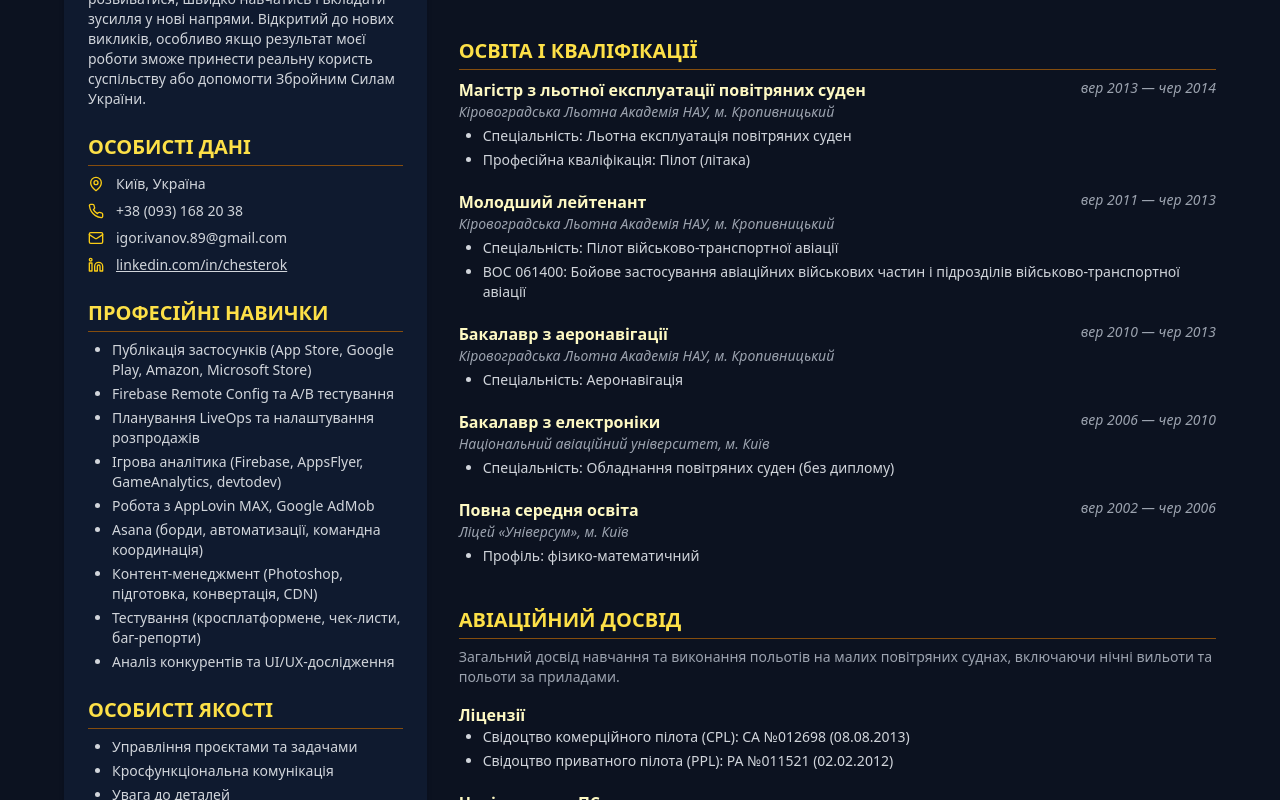
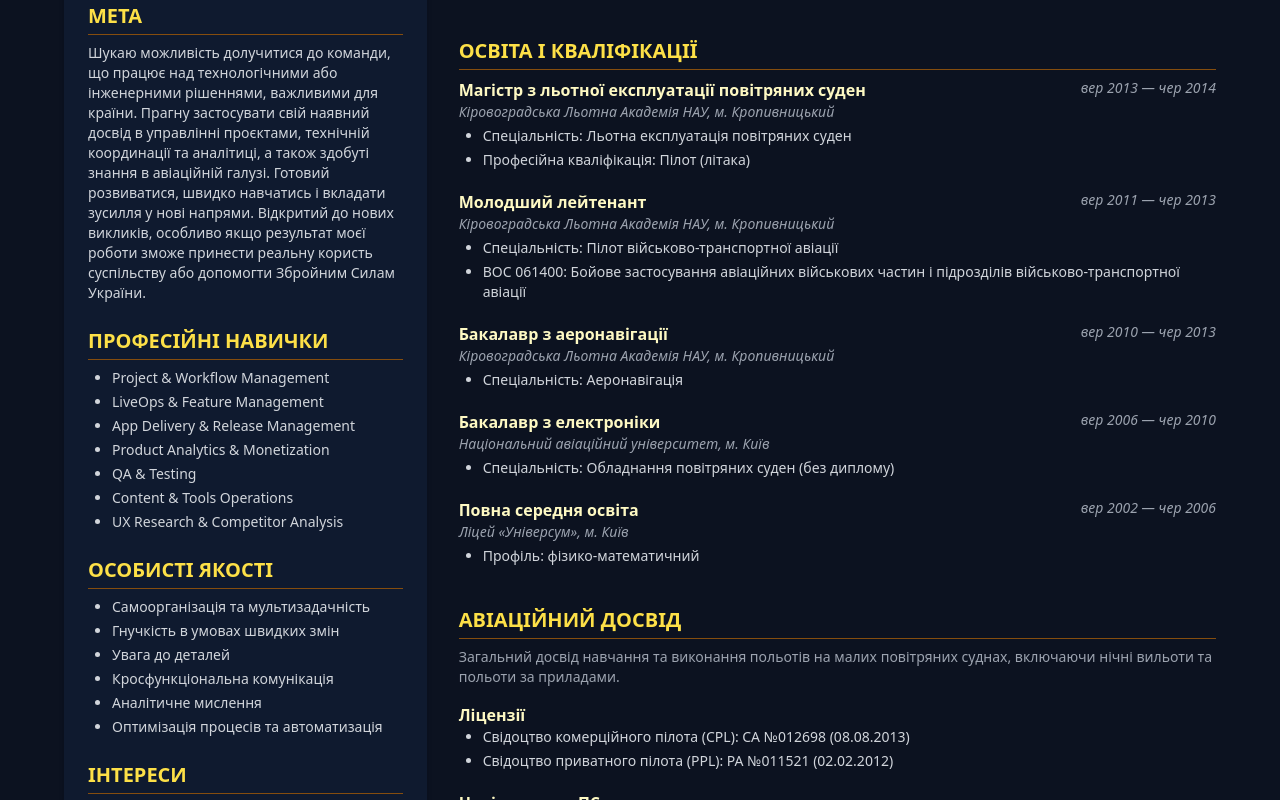
Before and after one commit to OKchesterOK/cv-landing, a React (Vite) app: page / in a window 1280 px wide. Shown: the part 680-1480 px from the top of the page. Built offline with nearby package versions, Linux system fonts and the light colour scheme.

Commit message:
Update App.jsx

```diff
--- a/src/App.jsx
+++ b/src/App.jsx
@@ -16,7 +16,14 @@ export default function App() {
 
           <img src="/ivanov_photo.png" alt="Ігор Іванов" className="rounded-lg w-full object-cover mb-6" />
 
-          <Section>
+          <Section title="ОСОБИСТІ ДАНІ">
+            <Info icon={<MapPin size={16} className="text-yellow-400" />} value="Київ, Україна" />
+            <Info icon={<Phone size={16} className="text-yellow-400" />} value="+38 (093) 168 20 38" />
+            <Info icon={<Mail size={16} className="text-yellow-400" />} value="igor.ivanov.89@gmail.com" />
+            <Info icon={<Linkedin size={16} className="text-yellow-400" />} value={<a href="https://www.linkedin.com/in/chesterok" target="_blank" rel="noopener noreferrer" className="underline">linkedin.com/in/chesterok</a>} />
+          </Section>
+
+          <Section title="МЕТА">
             <p className="text-sm text-gray-300">
               Шукаю можливість долучитися до команди, що працює над
               технологічними або інженерними рішеннями, важливими для країни.
@@ -29,36 +36,26 @@ export default function App() {
             </p>
           </Section>
 
-          <Section title="ОСОБИСТІ ДАНІ">
-            <Info icon={<MapPin size={16} className="text-yellow-400" />} value="Київ, Україна" />
-            <Info icon={<Phone size={16} className="text-yellow-400" />} value="+38 (093) 168 20 38" />
-            <Info icon={<Mail size={16} className="text-yellow-400" />} value="igor.ivanov.89@gmail.com" />
-            <Info icon={<Linkedin size={16} className="text-yellow-400" />} value={<a href="https://www.linkedin.com/in/chesterok" target="_blank" rel="noopener noreferrer" className="underline">linkedin.com/in/chesterok</a>} />
-          </Section>
-
           <Section title="ПРОФЕСІЙНІ НАВИЧКИ">
             <ul className="list-disc pl-6 text-sm text-gray-300 space-y-1">
-              <li>Публікація застосунків (App Store, Google Play, Amazon, Microsoft Store)</li>
-              <li>Firebase Remote Config та A/B тестування</li>
-              <li>Планування LiveOps та налаштування розпродажів</li>
-              <li>Ігрова аналітика (Firebase, AppsFlyer, GameAnalytics, devtodev)</li>
-              <li>Робота з AppLovin MAX, Google AdMob</li>
-              <li>Asana (борди, автоматизації, командна координація)</li>
-              <li>Контент-менеджмент (Photoshop, підготовка, конвертація, CDN)</li>
-              <li>Тестування (кросплатформене, чек-листи, баг-репорти)</li>
-              <li>Аналіз конкурентів та UI/UX-дослідження</li>
+              <li>Project & Workflow Management</li>
+              <li>LiveOps & Feature Management</li>
+              <li>App Delivery & Release Management</li>
+              <li>Product Analytics & Monetization</li>
+              <li>QA & Testing</li>
+              <li>Content & Tools Operations</li>
+              <li>UX Research & Competitor Analysis</li>
             </ul>
           </Section>
 
            <Section title="ОСОБИСТІ ЯКОСТІ">
             <ul className="list-disc pl-6 text-sm text-gray-300 space-y-1">
-              <li>Управління проєктами та задачами</li>
-              <li>Кросфункціональна комунікація</li>
-              <li>Увага до деталей</li>
-              <li>Оптимізація процесів та автоматизація</li>
-              <li>Аналітичне мислення</li>
               <li>Самоорганізація та мультизадачність</li>
               <li>Гнучкість в умовах швидких змін</li>
+              <li>Увага до деталей</li>
+              <li>Кросфункціональна комунікація</li>
+              <li>Аналітичне мислення</li>
+              <li>Оптимізація процесів та автоматизація</li>
             </ul>
           </Section>
 
@@ -82,10 +79,6 @@ export default function App() {
 
         {/* Right Panel */}
         <section className="md:col-span-2 space-y-10">
-
-
-
-
 
           <Section title="ДОСВІД РОБОТИ">
             <ListItem title="Project Manager"
```
